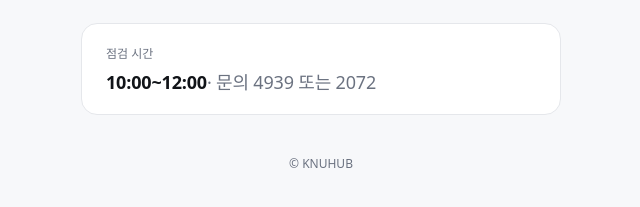
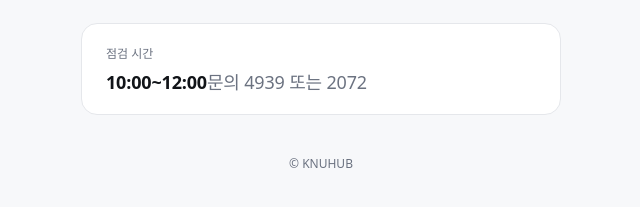
Before and after one commit to knuhub/MW, a plain HTML site: page index.html in a window 1280 px wide. Shown: the part 445-652 px from the top of the page, 319-959 px from the left. Drawn offline with Linux system fonts and the light colour scheme.

Commit message:
Update index.html

```diff
--- a/index.html
+++ b/index.html
@@ -49,7 +49,7 @@
 
   <dl class="time">
     <dt>점검 시간</dt>
-    <dd>10:00~12:00<span>· 문의 4939 또는 2072</span></dd>
+    <dd>10:00~12:00<span>문의 4939 또는 2072</span></dd>
   </dl>
 
   <footer>© KNUHUB</footer>
```
